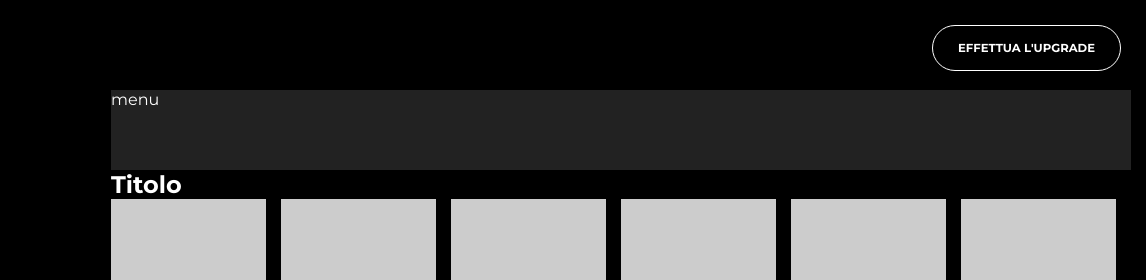
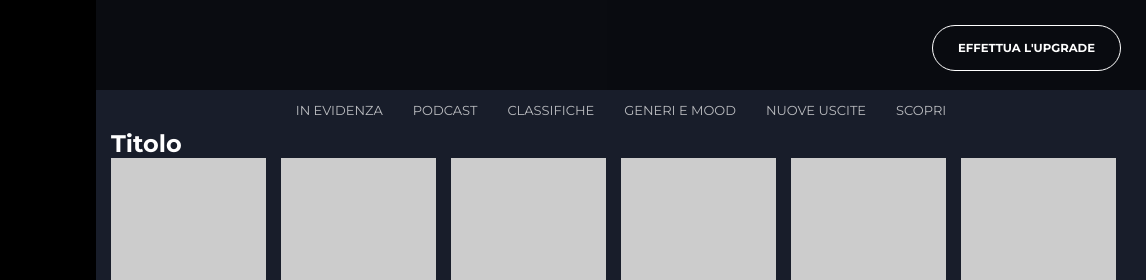
Before and after one commit to FrancescaCassani/html-css-spotifyweb, a plain HTML site: page index.html in a window 1280 px wide. Shown: the top 280 px of the page, 134-1280 px from the left. Drawn offline with Linux system fonts and the light colour scheme.

Commit message:
Nav-bar orizzontale

```diff
--- a/css/style.css
+++ b/css/style.css
@@ -134,9 +134,6 @@ body {
 }
 
 .sidebar-bottom img {
-  /* position: absolute;
-  left: 0;
-  bottom: 0; */
   max-width: 25px;
   max-height: 20px;
   background: grey;
@@ -220,13 +217,37 @@ body {
   width: 100%;
   height: 100%;
   overflow-y: auto; /* se le mie section non arrivano a toccare il 100% non vedrò la barra di scorrimento, altrimenti ce l'avrò. Se metto scroll vedrò sempre la barra. */
-  background: #000;
+  background: #181d2a;
   padding: 90px 15px 30px; /* ALMENO ALTEZZA TOPBAR */
 }
 
 .content-menu {
-  background: #222;
-  height: 80px;   /* Verificare altezza dopo contenuto */
+  display: flex;
+  justify-content: center;
+  margin: 10px 20px;
+}
+
+.content-menu ul {
+  display: flex;
+}
+
+.content-menu ul li {
+  list-style: none;
+}
+
+.content-menu ul li a {
+  text-decoration: none;
+  text-transform: uppercase;
+  padding: 15px;
+  color: white;
+  opacity: .7;
+  font-size: 13px;
+}
+
+.content-menu ul li a:hover {
+  border-bottom: 3px solid #1DB954;
+  color: #fff;
+  font-weight: bold;
 }
 
 .content-category {
--- a/index.html
+++ b/index.html
@@ -107,7 +107,29 @@
 
         <!-- Pagina scroll -->
         <div class="scrollable">
-          <nav class="content-menu">menu
+          <nav class="content-menu">
+            <nav>
+              <ul>
+                <li>
+                  <a href="#">In evidenza</a>
+                </li>
+                <li>
+                  <a href="#">Podcast</a>
+                </li>
+                <li>
+                  <a href="#">Classifiche</a>
+                </li>
+                <li>
+                  <a href="#">Generi e mood</a>
+                </li>
+                <li>
+                  <a href="#">Nuove uscite</a>
+                </li>
+                <li>
+                  <a href="#">Scopri</a>
+                </li>
+              </ul>
+            </nav>
 
           </nav>
 
```
